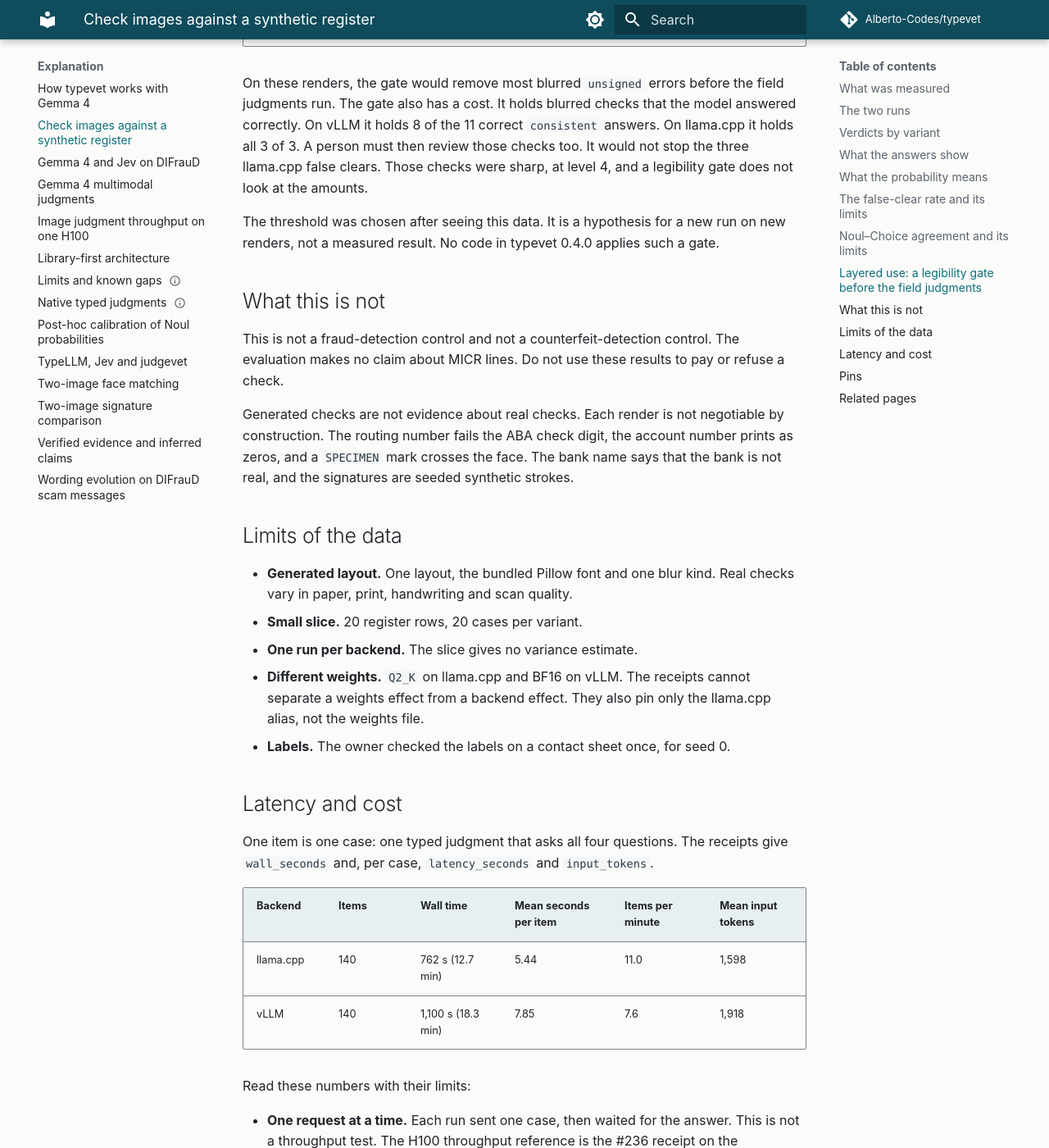
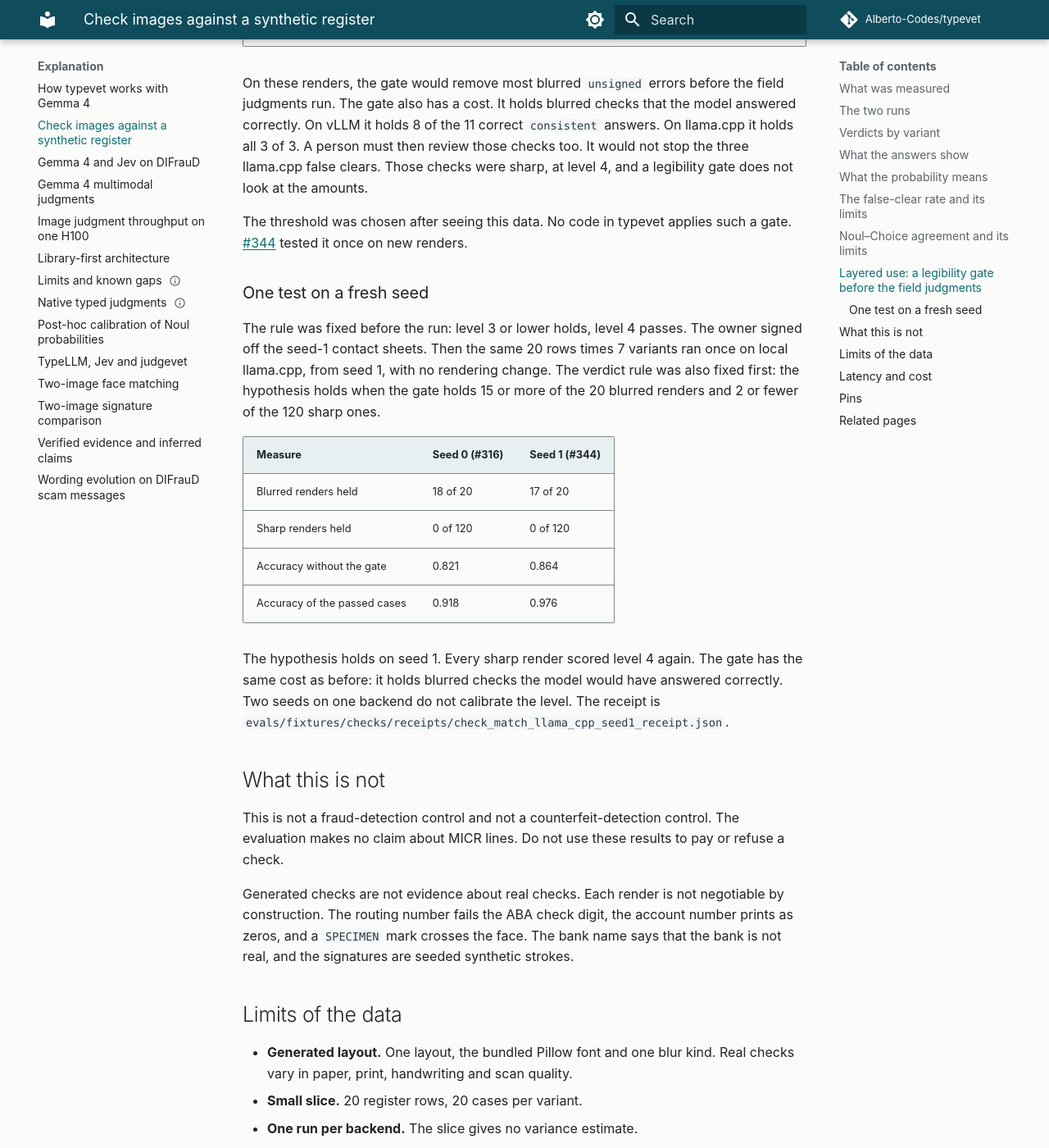
Before and after one commit to Alberto-Codes/typevet, an MkDocs documentation site: the page built from docs/explanation/check-register-matching.md, in a window 1280 px wide and 1400 px high, scrolled down 5426 px. Shown: the whole window at 82% size. Built offline with MkDocs 1.6.1 and Material for MkDocs 9.7.7, drawn with Linux system fonts in a browser that asks for light colours; comment, search, counter and statistics services are not loaded.

Commit message:
test(live): legibility gate holds on a fresh synthetic check seed
One run of the 140-case synthetic check slice from seed 1 on local
llama.cpp, with the gate rule and the verdict rule fixed before the run
and the contact sheets signed off first. The gate (legibility level 3 or
lower holds) held 17 of 20 blurred renders and 0 of 120 sharp ones; the
passed cases scored 0.976 against 0.864 without the gate. The receipt
records the seed. The explanation page gains the seed-1 section.

Closes #344
Claude-Session: https://claude.ai/code/session_014XgEGEaFzhfNvCY6eVZJC6

```diff
--- a/docs/explanation/check-register-matching.md
+++ b/docs/explanation/check-register-matching.md
@@ -180,9 +180,30 @@ checks too. It would not stop the three llama.cpp false clears.
 Those checks were sharp, at level 4, and a legibility gate does not look at the
 amounts.
 
-The threshold was chosen after seeing this data. It is a hypothesis for a new
-run on new renders, not a measured result. No code in typevet 0.4.0 applies
-such a gate.
+The threshold was chosen after seeing this data. No code in typevet applies
+such a gate. [#344](https://github.com/Alberto-Codes/typevet/issues/344)
+tested it once on new renders.
+
+### One test on a fresh seed
+
+The rule was fixed before the run: level 3 or lower holds, level 4 passes.
+The owner signed off the seed-1 contact sheets. Then the same 20 rows times 7
+variants ran once on local llama.cpp, from seed 1, with no rendering change.
+The verdict rule was also fixed first: the hypothesis holds when the gate holds
+15 or more of the 20 blurred renders and 2 or fewer of the 120 sharp ones.
+
+| Measure | Seed 0 (#316) | Seed 1 (#344) |
+|---|---|---|
+| Blurred renders held | 18 of 20 | 17 of 20 |
+| Sharp renders held | 0 of 120 | 0 of 120 |
+| Accuracy without the gate | 0.821 | 0.864 |
+| Accuracy of the passed cases | 0.918 | 0.976 |
+
+The hypothesis holds on seed 1. Every sharp render scored level 4 again. The
+gate has the same cost as before: it holds blurred checks the model would have
+answered correctly. Two seeds on one backend do not calibrate the level. The
+receipt is
+`evals/fixtures/checks/receipts/check_match_llama_cpp_seed1_receipt.json`.
 
 ## What this is not
 
```
Also changed, not shown: 1 other file.
